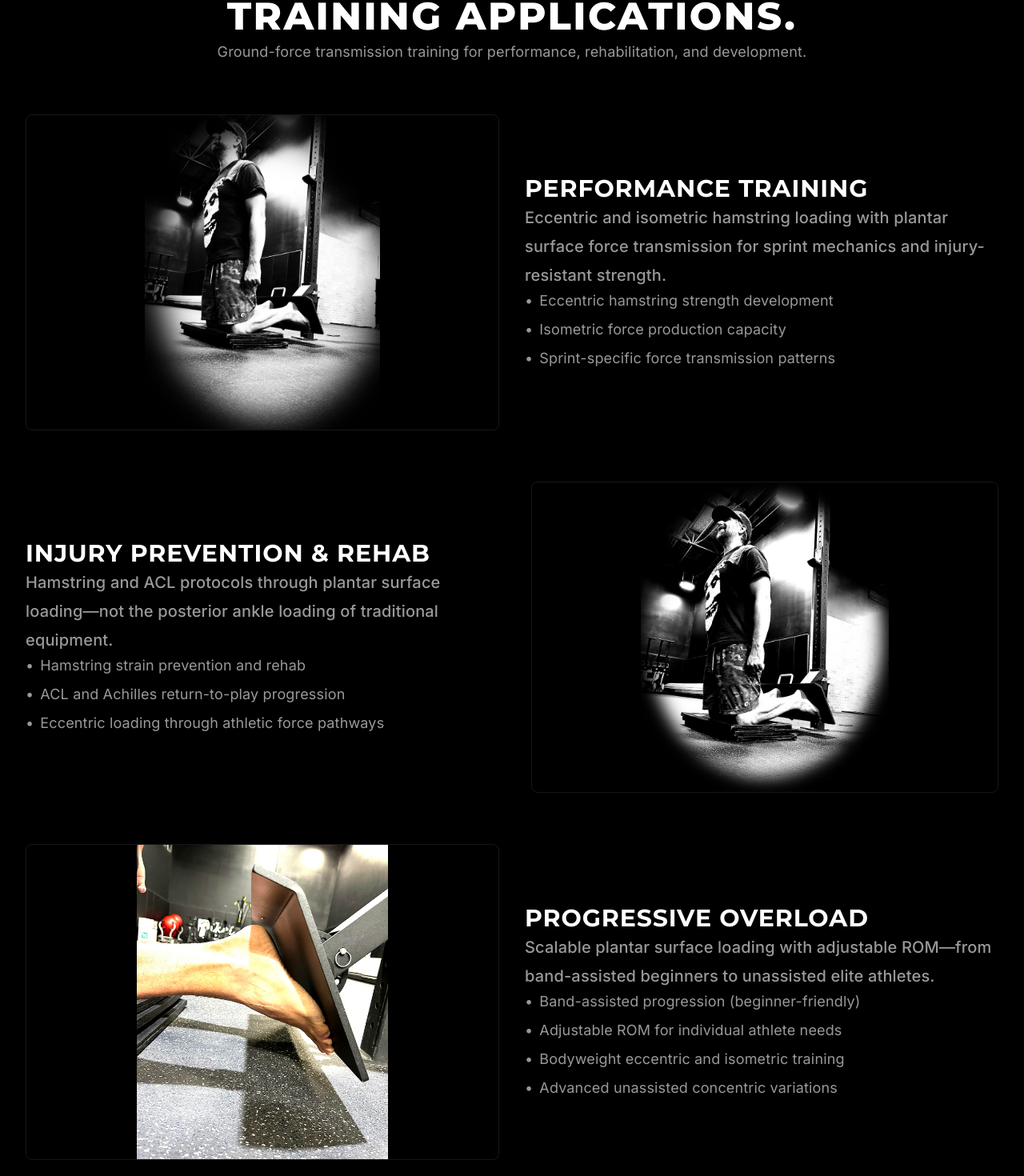
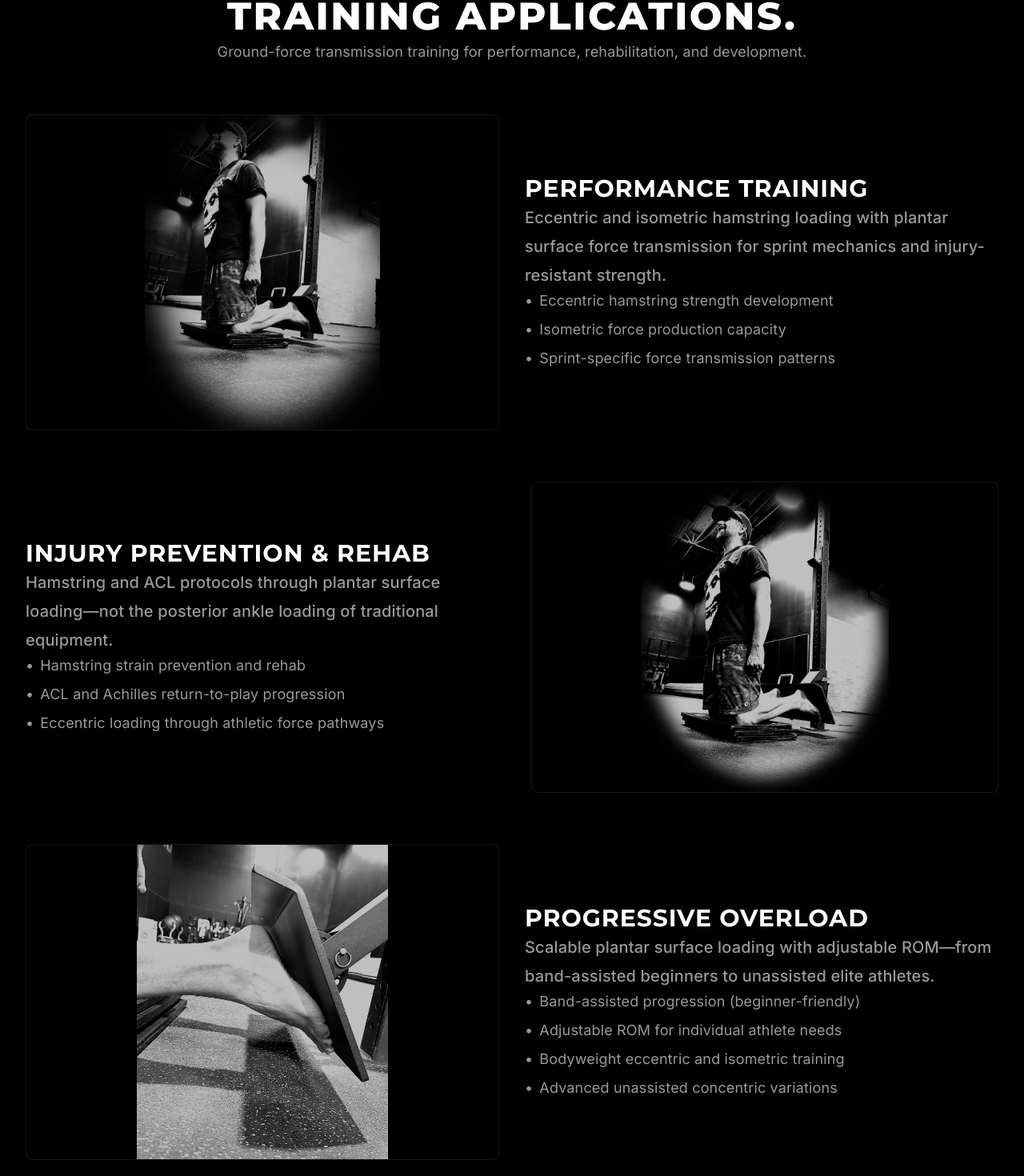
Before and after one commit to infinityspine/exiqx-website, a Next.js app: page / in a window 1280 px wide. Shown: the part 1853-3323 px from the top of the page at 80% size. Built offline with nearby package versions, Linux system fonts and the light colour scheme.

Commit message:
🕒 Auto-commit: 2026-01-08 09:03:34

```diff
--- a/components/sections/UseCases.tsx
+++ b/components/sections/UseCases.tsx
@@ -67,7 +67,7 @@ const UseCases = memo(function UseCases({
                 src="/images/training/nordic-curl-athlete.jpg"
                 alt="Athlete performing Nordic hamstring curl on ExIQx footplate"
                 fill
-                className="object-contain object-center"
+                className="object-contain object-center grayscale brightness-75"
                 quality={85}
                 loading="lazy"
                 sizes="(max-width: 768px) 100vw, (max-width: 1280px) 50vw, 600px"
@@ -126,7 +126,7 @@ const UseCases = memo(function UseCases({
                 src="/images/training/glute-ham-raise-athlete-v2.jpg"
                 alt="Athlete performing glute-ham raise on ExIQx footplate"
                 fill
-                className="object-contain object-center"
+                className="object-contain object-center grayscale brightness-75"
                 quality={85}
                 loading="lazy"
                 sizes="(max-width: 768px) 100vw, (max-width: 1280px) 50vw, 600px"
@@ -185,7 +185,7 @@ const UseCases = memo(function UseCases({
                 src="/images/training/adjustment-mechanism-detail.jpg"
                 alt="Close-up of ExIQx footplate angle adjustment mechanism"
                 fill
-                className="object-contain object-center"
+                className="object-contain object-center grayscale brightness-75"
                 quality={85}
                 loading="lazy"
                 sizes="(max-width: 768px) 100vw, (max-width: 1280px) 50vw, 600px"
```
